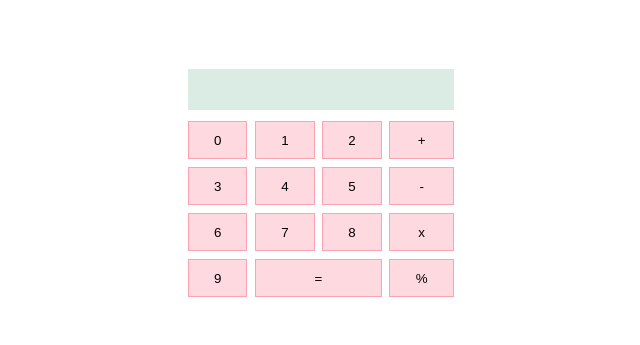
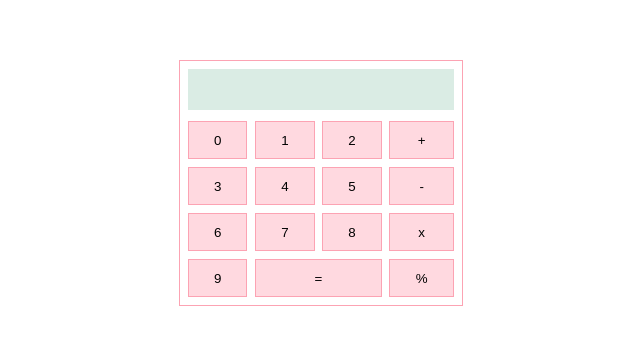
Before and after one commit to elsadl/calculatrice-react, a React (Create React App) app: page / in a window 1280 px wide. Shown: the part 217-562 px from the top of the page, without its empty margins (319-959 px from the left). Built offline with nearby package versions, Linux system fonts and the light colour scheme.

Commit message:
ajout border

```diff
--- a/src/App.css
+++ b/src/App.css
@@ -10,7 +10,9 @@
   display: grid;
   grid-template-columns: 3fr 1fr;
   grid-gap: 0.4em;
+  padding: 0.4em;
   max-width: 300px;
+  border: 1px solid #fca3b3;
 }
 
 .calculatrice input {
```
